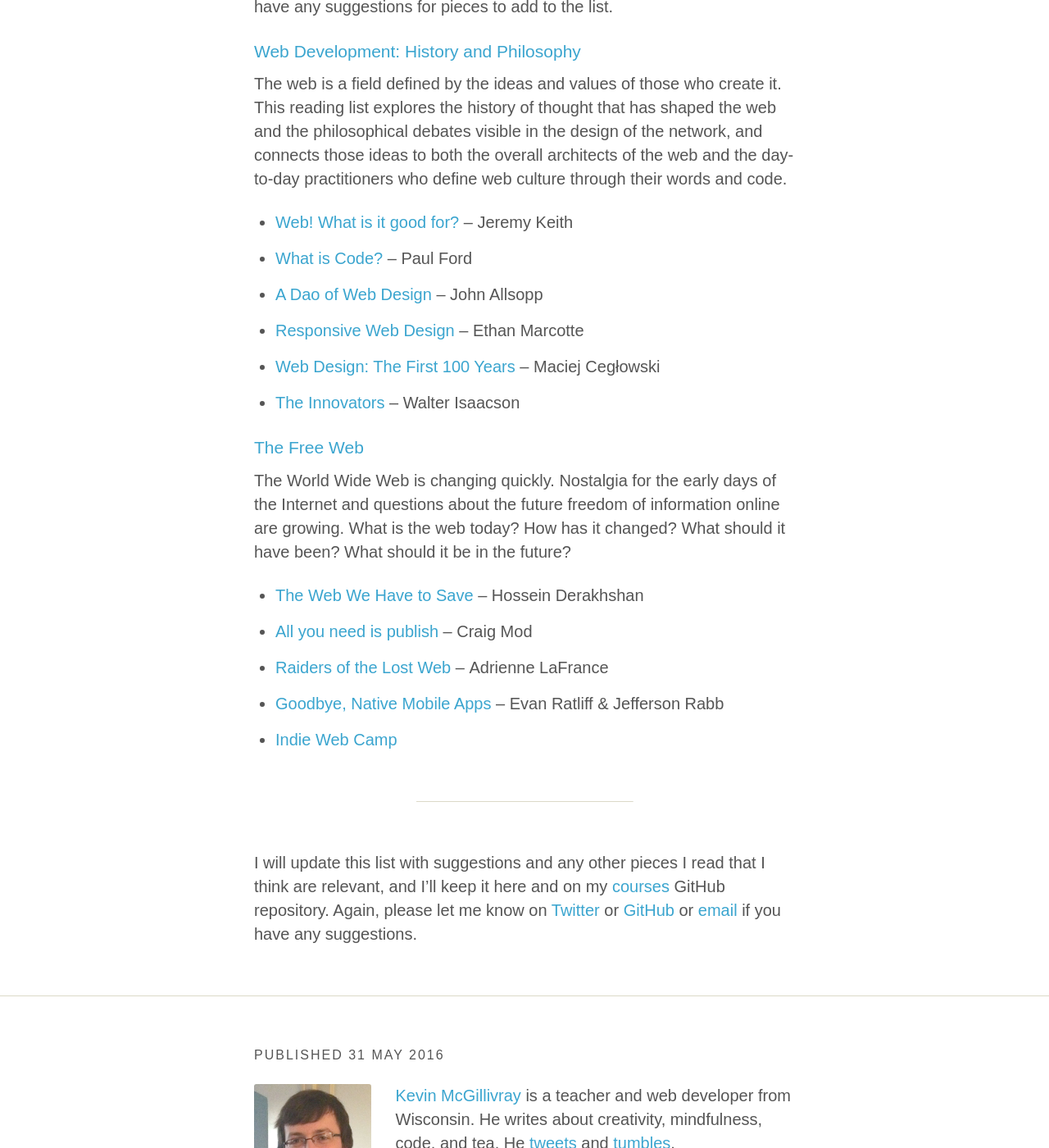
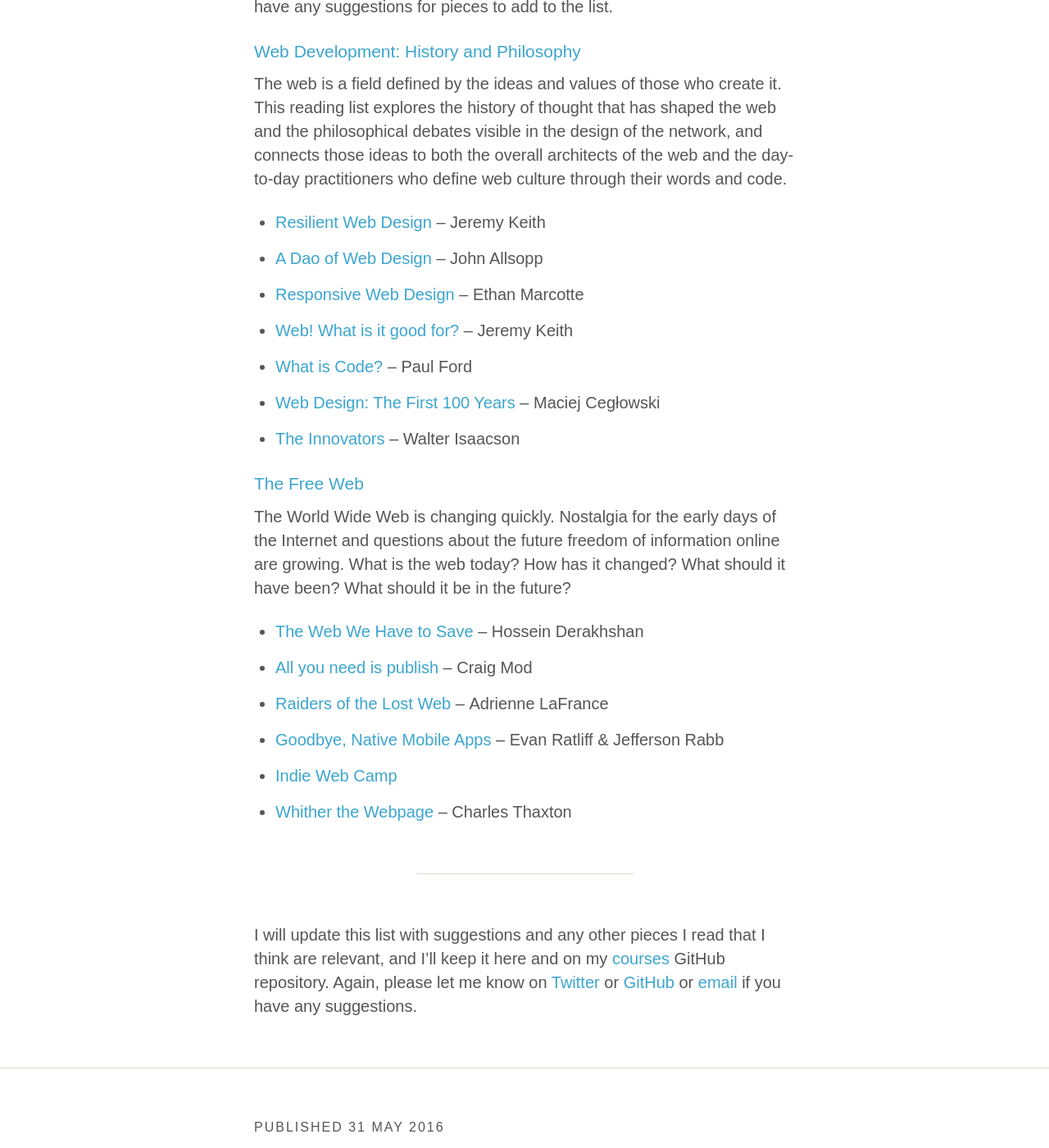
Before and after one commit to kmcgillivray/kmcgillivray.github.io, a Jekyll site: the page built from _posts/2016-05-31-a-web-development-reading-list.md, in a window 1280 px wide and 1400 px high, scrolled down 768 px. Shown: the whole window at 82% size. Built offline with Jekyll 4.4.1, drawn with Linux system fonts in a browser that asks for light colours; nearby versions of some CDN libraries.

Commit message:
Update reading list

```diff
--- a/_posts/2016-05-31-a-web-development-reading-list.md
+++ b/_posts/2016-05-31-a-web-development-reading-list.md
@@ -15,10 +15,11 @@
 
 The web is a field defined by the ideas and values of those who create it. This reading list explores the history of thought that has shaped the web and the philosophical debates visible in the design of the network, and connects those ideas to both the overall architects of the web and the day-to-day practitioners who define web culture through their words and code.
 
+* [Resilient Web Design](http://resilientwebdesign.com) – Jeremy Keith
+* [A Dao of Web Design](http://alistapart.com/article/dao) – John Allsopp
+* [Responsive Web Design](http://alistapart.com/article/responsive-web-design) – Ethan Marcotte
 * [Web! What is it good for?](https://adactio.com/journal/9016) – Jeremy Keith
 * [What is Code?](http://www.bloomberg.com/graphics/2015-paul-ford-what-is-code/) – Paul Ford
-* [A Dao of Web Design](http://alistapart.com/article/dao) – John Allsopp
-* [Responsive Web Design](http://alistapart.com/article/responsive-web-design) – Ethan Marcotte
 * [Web Design: The First 100 Years](http://idlewords.com/talks/web_design_first_100_years.htm) – Maciej Cegłowski
 * [The Innovators](http://amzn.com/147670869X) – Walter Isaacson
 
@@ -31,6 +32,7 @@
 * [Raiders of the Lost Web](http://www.theatlantic.com/technology/archive/2015/10/raiders-of-the-lost-web/409210/) – Adrienne LaFrance
 * [Goodbye, Native Mobile Apps](https://atavistinsider.atavist.com/goodbye-native-mobile-apps/) – Evan Ratliff & Jefferson Rabb
 * [Indie Web Camp](https://indiewebcamp.com/)
+* [Whither the Webpage](https://theawl.com/how-does-it-look-d04fdd098b62#.5saxvsbay) – Charles Thaxton
 
 ---
 
```
